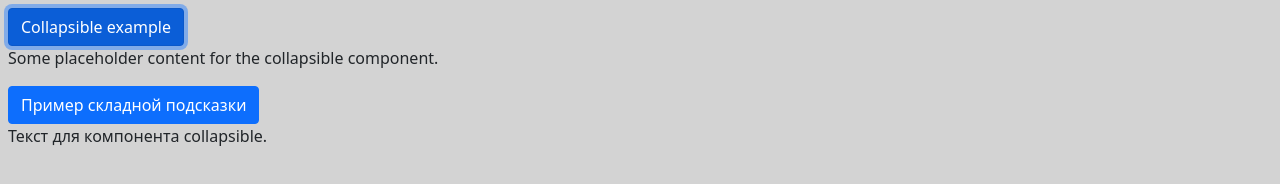
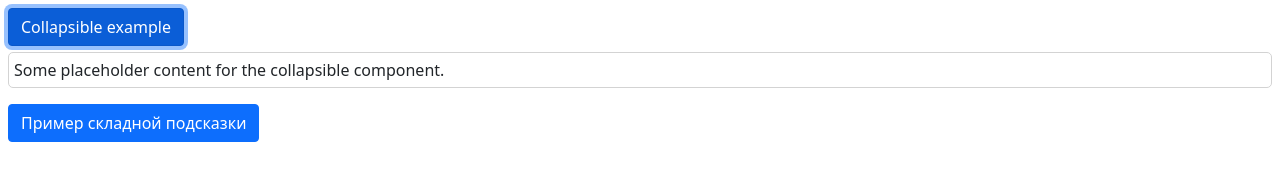
Before and after one commit to Malins062/ahjs_anim, a website built with webpack: page src/index.html in a window 1280 px wide. Both pictures are taken after a click on the button "Collapsible example". Built offline with nearby package versions, Linux system fonts and the light colour scheme.

Commit message:
Js widget complete

```diff
--- a/src/css/style.css
+++ b/src/css/style.css
@@ -1,3 +1,3 @@
 .my-container {
-    background-color: lightgray;
+    background-color: rgb(255, 255, 255);
 }
--- a/src/js/app.js
+++ b/src/js/app.js
@@ -1,5 +1 @@
 import CollapsibleWidget from '../widgets/collapsible/collapsible';
-
-const widgetCollapsible = new CollapsibleWidget(document.querySelector('#widget-container'));
-
-widgetCollapsible.listen();
--- a/src/widgets/collapsible/collapsible.css
+++ b/src/widgets/collapsible/collapsible.css
@@ -0,0 +1,25 @@
+.collapsible {
+  display: none;
+  /* max-height: 0; */
+  /* transition: max-height 1s cubic-bezier(0, 1, 0, 1);     */
+}
+
+.collapsible.show {
+  display: block;
+  margin-top: 6px;
+  padding: 5px;
+  box-sizing: border-box;
+  border-radius: 5px;
+  border: solid lightgray 1px;
+  background-color: white;
+  /* transform: translateY(-100%); */
+  /* transition: transform 4s linear; */
+  /* transition: max-height 10s cubic-bezier(1, 0, 1, 0); */
+  /* transition: max-height 0.25s ease-in; */
+  animation: showing 5s linear forwards;
+}
+
+@keyframes showing {
+  from {height: 0;}
+  to {height: 100%;}
+}
--- a/src/widgets/collapsible/collapsible.js
+++ b/src/widgets/collapsible/collapsible.js
@@ -1,29 +1,17 @@
 import './collapsible.css';
 
-/*
-class CollapsibleWidget
+const CLASS_NAME = 'collapsible';
+const PREFIX = 'csbl';
 
-  Параметры конструктора:
-    parentEl - контейнер, в котором искать объекты collapsible
-*/
+const clsblObjects = document.querySelectorAll(`[data-${PREFIX}-toggle=${CLASS_NAME}]`);
 
-const CLASS_NAME = 'collapsible',
-  PREFIX = 'csbl'
-
-export default class CollapsibleWidget {
-  constructor(parentEl) {
-    this.parentEl = parentEl;
+clsblObjects.forEach(element => {
+  const id = element.getAttribute(`data-${PREFIX}-target`);
+  const clsblObject = document.querySelector(`.${CLASS_NAME}${id}`);
+  if (!clsblObject) {
+    return;
   }
-
-  static get idSelector() {
-    return `[data-${PREFIX}-toggle=${CLASS_NAME}]`;
-  }
-
-  static get classSelector() {
-    return `.${CLASS_NAME}`;
-  }
-
-  listen() {
-    return this.parentEl;
-  }
-}
+  element.addEventListener('click', () => {
+    clsblObject.classList.toggle('show');
+  });
+});
```
